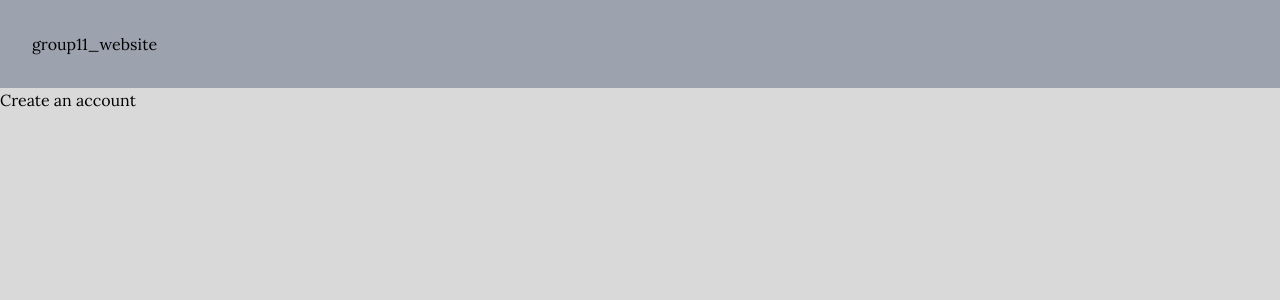
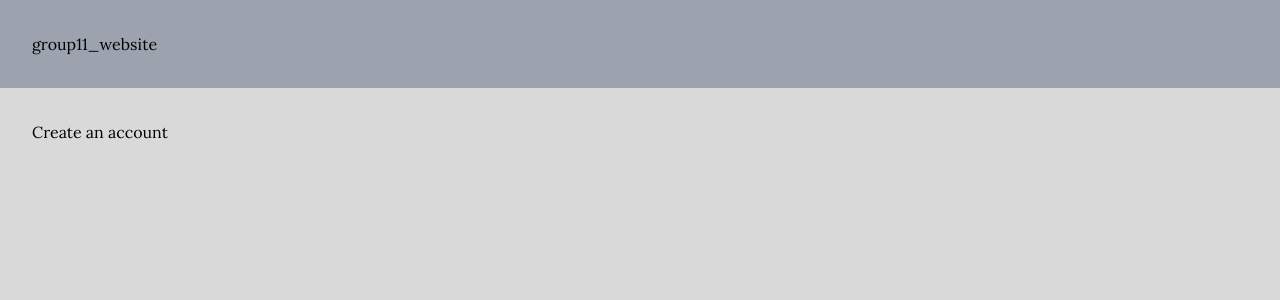
Before and after one commit to 437group11/437group11, a Next.js app in the folder apps/client/: page /create-an-account in a window 1280 px wide. Shown: the top 300 px of the page. Built offline with nearby package versions, Linux system fonts and the light colour scheme.

Commit message:
Factor out main

```diff
--- a/apps/client/app/create-an-account/page.tsx
+++ b/apps/client/app/create-an-account/page.tsx
@@ -1,7 +1,9 @@
+import Main from "../../components/main"
+
 export default function CreateAnAccount() {
     return (
-        <>
+        <Main>
             <h1>Create an account</h1>
-        </>
+        </Main>
     )
 }
--- a/apps/client/app/feed/page.tsx
+++ b/apps/client/app/feed/page.tsx
@@ -1,7 +1,9 @@
-export default function Feed() {
+import Main from "../../components/main"
+
+export default function CreateAnAccount() {
     return (
-        <>
+        <Main>
             <h1>Feed</h1>
-        </>
+        </Main>
     )
 }
--- a/apps/client/app/page.tsx
+++ b/apps/client/app/page.tsx
@@ -1,10 +1,9 @@
-import Image from 'next/image'
-import metadata from "./layout"
+import Main from "../components/main"
 
 export default function Home() {
     return (
         <>
-            <main className="max-w-4xl p-8">
+            <Main>
                 <h1 className='text-6xl my-4'>
                     Welcome to group11_website!
                 </h1>
@@ -13,14 +12,14 @@ export default function Home() {
                     To get started, create an account or sign in:
                 </p>
                 <div className="my-4">
-                    <a href="#" className="text-white bg-blue-700 hover:bg-blue-800 focus:ring-4 focus:ring-blue-300 font-medium rounded-lg text-sm px-5 py-2.5 mr-2 mb-2 dark:bg-blue-600 dark:hover:bg-blue-700 focus:outline-none dark:focus:ring-blue-800">
+                    <a href="create-an-account" className="text-white bg-blue-700 hover:bg-blue-800 focus:ring-4 focus:ring-blue-300 font-medium rounded-lg text-sm px-5 py-2.5 mr-2 mb-2 dark:bg-blue-600 dark:hover:bg-blue-700 focus:outline-none dark:focus:ring-blue-800">
                         Create an account
                     </a>
                     <a href="#" className="text-white bg-blue-700 hover:bg-blue-800 focus:ring-4 focus:ring-blue-300 font-medium rounded-lg text-sm px-5 py-2.5 mr-2 mb-2 dark:bg-blue-600 dark:hover:bg-blue-700 focus:outline-none dark:focus:ring-blue-800">
                         Sign in
                     </a>
                 </div>
-            </main>
+            </Main>
         </>
     )
 }
--- /dev/null
+++ b/apps/client/components/main.tsx
@@ -0,0 +1,4 @@
+import React from "react";
+export default function main({ children }: {children: React.ReactNode}) {
+    return <main className="max-w-4xl p-8">{children}</main>
+}
```
